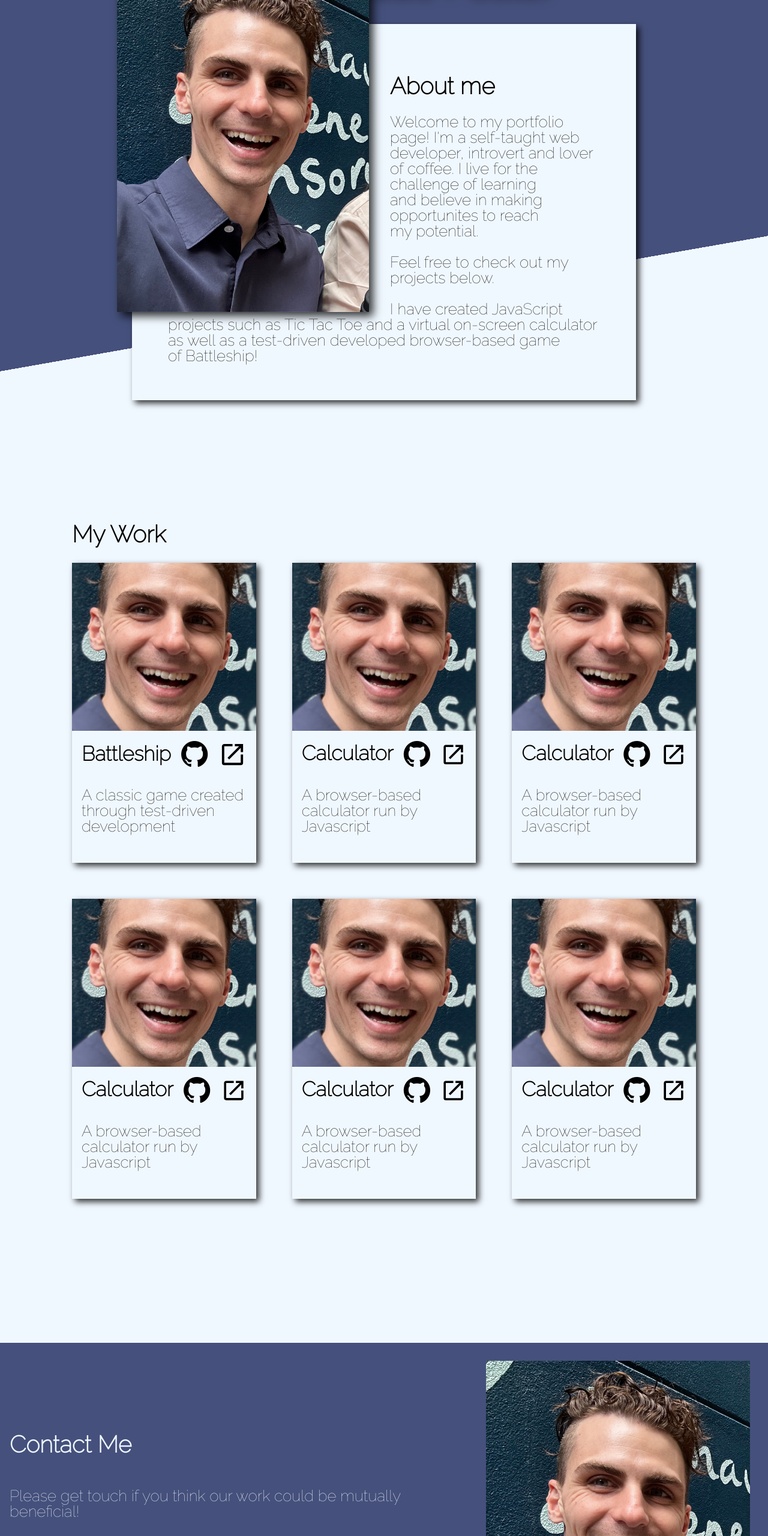
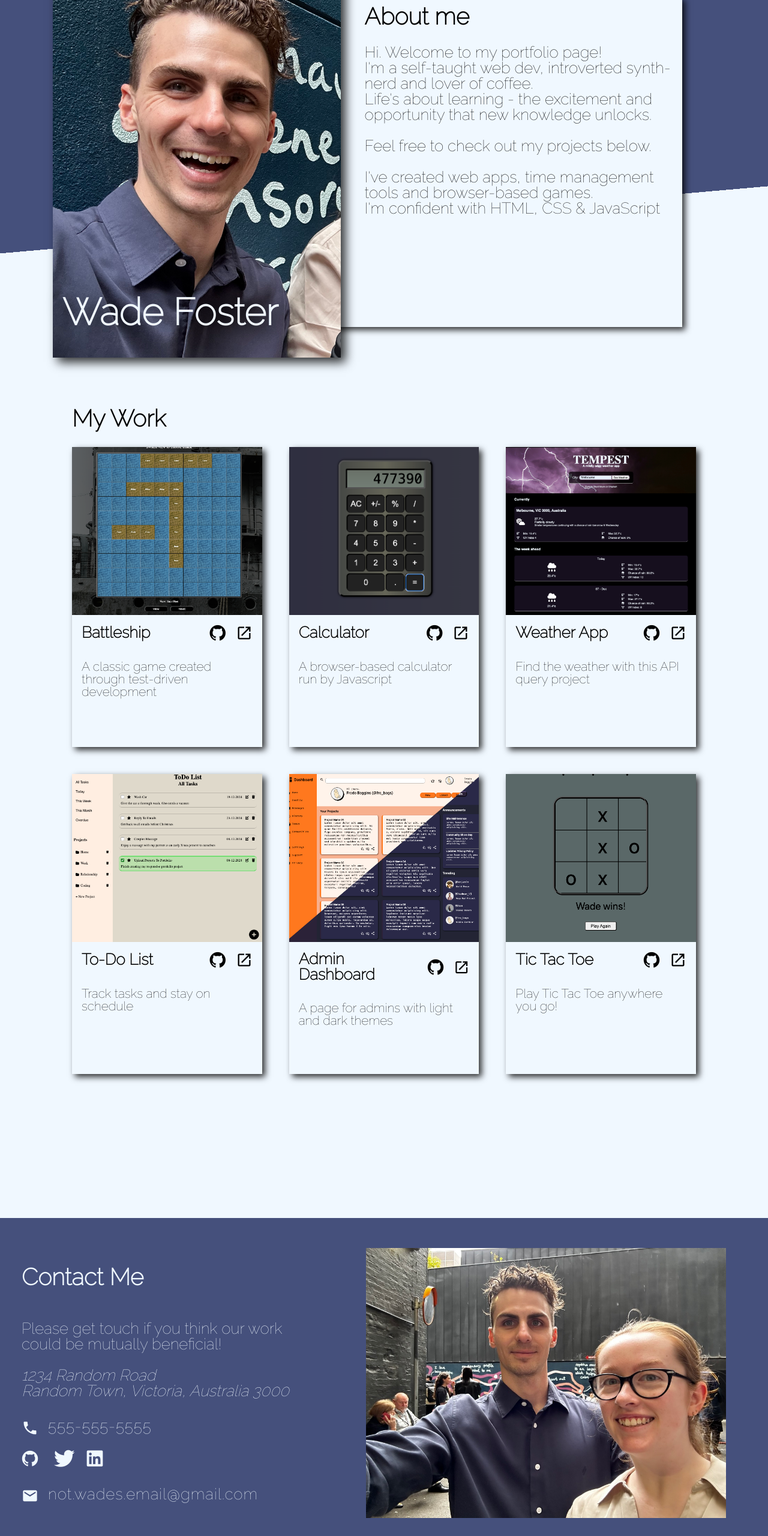
Before and after one commit to wade-levels-up/homepage, a website built with webpack: page src/template.html in a window 1280 px wide. Shown: the part 160-2720 px from the top of the page at 60% size. Built offline with nearby package versions, Linux system fonts and the light colour scheme; a web font is replaced by a local one.

Commit message:
feat(layout): Add responsive desktop layout

```diff
--- a/src/style.css
+++ b/src/style.css
@@ -30,7 +30,7 @@ body {
 }
 
 i {
-  font-size: 1.8rem;
+  font-size: 28px;
 }
 
 /* Main Sections */
@@ -93,6 +93,15 @@ h3 {
   position: relative;
 }
 
+.about-me {
+  padding: 2rem;
+}
+
+.icon-links-about-me {
+  visibility: visible;
+  margin-top: 2rem;
+}
+
 .mainImage img {
   width: 300px;
   box-shadow: var(--shadow);
@@ -104,7 +113,7 @@ footer img {
 
 .projects-grid {
   display: grid;
-  gap: 60px;
+  gap: 45px;
   grid-template-columns: repeat(auto-fit, minmax(250px, 1fr));
   grid-auto-rows: 500px;
 }
@@ -113,6 +122,32 @@ footer img {
   display: flex;
   flex-direction: column;
   box-shadow: var(--shadow);
+  transition: transform 500ms ease;
+}
+
+.projects-grid li:hover {
+  animation-name: wiggle;
+  animation-duration: 0.5s;
+  animation-iteration-count: 1;
+  animation-timing-function: cubic-bezier(0.47, 0, 0.745, 0.715);
+}
+
+@keyframes wiggle {
+  from {
+    transform: rotate(0deg);
+  }
+
+  25% {
+    transform: rotate(-1deg);
+  }
+
+  75% {
+    transform: rotate(1deg);
+  }
+
+  to {
+    transform: rotate(0deg);
+  }
 }
 
 .projects-grid div {
@@ -129,8 +164,9 @@ footer img {
 }
 
 
-svg {
-  width: 2rem;
+svg, i {
+  width: 28px;
+  font-size: 28px;
 }
 
 .projects-grid p {
@@ -159,7 +195,15 @@ svg {
   gap: 1rem;
 }
 
-@media (min-width: 1000px) {
+.contact-svgs {
+  fill: aliceblue;
+  position: relative;
+  top: 8px;
+  margin-right: 16px;
+  display: none;
+}
+
+@media (min-width: 1000px) and (max-width: 1199px) {
 
   :root {
     font-size: 26px;
@@ -181,11 +225,15 @@ svg {
     max-width: fit-content;
     text-align: left;
     margin-top: 60px;
-    width: 840px;
+    width: 880px;
     height: auto;
-    padding: 60px;
+    padding: 30px;
     text-wrap: pretty;
     margin-bottom: 60px;
+  }
+
+  .icon-links-about-me {
+    visibility: hidden;
   }
 
   h1 {
@@ -197,6 +245,10 @@ svg {
 
   h2 {
     text-align: left;
+  }
+
+  h3 {
+    font-size: 1rem;
   }
 
   header img {
@@ -217,6 +269,11 @@ svg {
     margin-top: 0px;
   }
 
+  svg, i {
+    width: 28px;
+    font-size: 28px;
+  }
+
   footer {
     display: flex;
     justify-content: space-between;
@@ -228,3 +285,124 @@ svg {
     padding: 30px;
   }
 }
+
+.contact-svgs {
+  fill: aliceblue;
+  position: relative;
+  top: 8px;
+  margin-right: 16px;
+  display: inline-block;
+}
+
+.projects-grid p {
+  font-size: 0.8rem;
+}
+
+@media (min-width: 1200px) {
+
+  :root {
+    font-size: 26px;
+  }
+
+  header {
+    display: flex;
+    justify-content: center;
+    align-items: center;
+    background: linear-gradient(175deg,var(--main-bg-color1) 70%, aliceblue 70%);
+    padding-left: 0px;
+    padding-right: 0px;
+    padding-top: 140px;
+  }
+
+  .about-me {
+    background-color: aliceblue;
+    box-shadow: var(--shadow);
+    max-width: fit-content;
+    text-align: left;
+    margin-top: 15px;
+    width: 1100px;
+    height: 550px;
+    padding: 15px;
+    text-wrap: pretty;
+    margin-bottom: 15px;
+    position: relative;
+  }
+
+  .icon-links-about-me {
+    visibility: hidden;
+  }
+
+  h1 {
+    position: relative;
+    font-size: 1.5rem;
+    top: -70px;
+    left: 60px;
+    width: 100%;
+  }
+
+  h2 {
+    text-align: left;
+    margin-top: 0px;
+  }
+
+  header img {
+    max-width: 400px;
+  }
+
+  h3 {
+    font-size: 1rem;
+  }
+
+  .projects-grid p {
+    font-size: 0.8rem;
+  }
+
+  .mainImage {
+    width: 400px;
+    height: 100%;
+    float: left;
+    margin-right: 50px;
+    position: relative;
+    top: 70px;
+    left: -30px;
+    transform: scale(160%, 160%);
+  }
+
+  main {
+    padding: 120px;
+    margin-top: 0px;
+  }
+
+  svg, i {
+    width: 28px;
+    font-size: 28px;
+  }
+
+  footer {
+    display: flex;
+    justify-content: space-around;
+    align-items: center;
+  }
+
+  footer img {
+    max-width: 700px;
+    padding: 50px;
+  }
+
+  footer .icon-links {
+    display: flex;
+    justify-content: flex-start;
+  }
+
+  .contact-details {
+    width: 500px;
+  }
+
+  .contact-svgs {
+    fill: aliceblue;
+    position: relative;
+    top: 8px;
+    margin-right: 16px;
+    display: inline-block;
+  }
+}
--- a/src/template.html
+++ b/src/template.html
@@ -17,14 +17,19 @@
           <h1>Wade Foster</h1>
         </div>
         <h2>About me</h2>
-        <p>Welcome to my portfolio page! I'm a self-taught web developer, introvert and lover of coffee. I live for the challenge of learning and believe in making opportunites to reach my potential.<br><br> Feel free to check out my projects below.<br><br> I have created JavaScript projects such as Tic Tac Toe and a virtual on-screen calculator as well as a test-driven developed browser-based game of Battleship!</p>
+        <p>Hi. Welcome to my portfolio page!<br>I'm a self-taught web dev, introverted synth-nerd and lover of coffee.<br>Life's about learning - the excitement and opportunity that new knowledge unlocks.<br><br> Feel free to check out my projects below.<br><br> I've created web apps, time management tools and browser-based games.<br> I'm confident with HTML, CSS & JavaScript</p>
+        <div class="icon-links-about-me">
+          <i class="devicon-github-original black"></i>
+          <i class="devicon-twitter-original black"></i>
+          <i class="devicon-linkedin-plain black"></i>
+        </div>
       </div>
     </header>
     <main>
       <h2>My Work</h2>
       <ul class="projects-grid">
         <li>
-          <img src="../assets/Wade-narrow.jpeg" alt="">
+          <img src="../assets/battleship.png" alt="browser-based game of battleship">
           <div>
             <h3>Battleship</h3><i class="devicon-github-original black"></i><svg xmlns="http://www.w3.org/2000/svg" viewBox="0 0 24 24"><path d="M14,3V5H17.59L7.76,14.83L9.17,16.24L19,6.41V10H21V3M19,19H5V5H12V3H5C3.89,3 3,3.9 3,5V19A2,2 0 0,0 5,21H19A2,2 0 0,0 21,19V12H19V19Z" /></svg>
           </div>
@@ -32,7 +37,7 @@
         </li>
 
         <li>
-          <img src="../assets/Wade-narrow.jpeg" alt="">
+          <img src="../assets/calculator.png" alt="virtual calculator">
           <div>
             <h3>Calculator</h3><i class="devicon-github-original black"></i><svg xmlns="http://www.w3.org/2000/svg" viewBox="0 0 24 24"><path d="M14,3V5H17.59L7.76,14.83L9.17,16.24L19,6.41V10H21V3M19,19H5V5H12V3H5C3.89,3 3,3.9 3,5V19A2,2 0 0,0 5,21H19A2,2 0 0,0 21,19V12H19V19Z" /></svg>
           </div>
@@ -40,35 +45,35 @@
         </li>
 
         <li>
-          <img src="../assets/Wade-narrow.jpeg" alt="">
+          <img src="../assets/weather-app.png" alt="a browser-based weather application">
           <div>
-            <h3>Calculator</h3><i class="devicon-github-original black"></i><svg xmlns="http://www.w3.org/2000/svg" viewBox="0 0 24 24"><path d="M14,3V5H17.59L7.76,14.83L9.17,16.24L19,6.41V10H21V3M19,19H5V5H12V3H5C3.89,3 3,3.9 3,5V19A2,2 0 0,0 5,21H19A2,2 0 0,0 21,19V12H19V19Z" /></svg>
+            <h3>Weather App</h3><i class="devicon-github-original black"></i><svg xmlns="http://www.w3.org/2000/svg" viewBox="0 0 24 24"><path d="M14,3V5H17.59L7.76,14.83L9.17,16.24L19,6.41V10H21V3M19,19H5V5H12V3H5C3.89,3 3,3.9 3,5V19A2,2 0 0,0 5,21H19A2,2 0 0,0 21,19V12H19V19Z" /></svg>
           </div>
-          <p>A browser-based calculator run by Javascript</p>
+          <p>Find the weather with this API query project</p>
         </li>
 
         <li>
-          <img src="../assets/Wade-narrow.jpeg" alt="">
+          <img src="../assets/todoList.png" alt="to-do list as a web application">
           <div>
-            <h3>Calculator</h3><i class="devicon-github-original black"></i><svg xmlns="http://www.w3.org/2000/svg" viewBox="0 0 24 24"><path d="M14,3V5H17.59L7.76,14.83L9.17,16.24L19,6.41V10H21V3M19,19H5V5H12V3H5C3.89,3 3,3.9 3,5V19A2,2 0 0,0 5,21H19A2,2 0 0,0 21,19V12H19V19Z" /></svg>
+            <h3>To-Do List</h3><i class="devicon-github-original black"></i><svg xmlns="http://www.w3.org/2000/svg" viewBox="0 0 24 24"><path d="M14,3V5H17.59L7.76,14.83L9.17,16.24L19,6.41V10H21V3M19,19H5V5H12V3H5C3.89,3 3,3.9 3,5V19A2,2 0 0,0 5,21H19A2,2 0 0,0 21,19V12H19V19Z" /></svg>
           </div>
-          <p>A browser-based calculator run by Javascript</p>
+          <p>Track tasks and stay on schedule</p>
         </li>
 
         <li>
-          <img src="../assets/Wade-narrow.jpeg" alt="">
+          <img src="../assets/admin-dashboard2.png" alt="stylish admin dashboard web app with light and dark themes">
           <div>
-            <h3>Calculator</h3><i class="devicon-github-original black"></i><svg xmlns="http://www.w3.org/2000/svg" viewBox="0 0 24 24"><path d="M14,3V5H17.59L7.76,14.83L9.17,16.24L19,6.41V10H21V3M19,19H5V5H12V3H5C3.89,3 3,3.9 3,5V19A2,2 0 0,0 5,21H19A2,2 0 0,0 21,19V12H19V19Z" /></svg>
+            <h3>Admin Dashboard</h3><i class="devicon-github-original black"></i><svg xmlns="http://www.w3.org/2000/svg" viewBox="0 0 24 24"><path d="M14,3V5H17.59L7.76,14.83L9.17,16.24L19,6.41V10H21V3M19,19H5V5H12V3H5C3.89,3 3,3.9 3,5V19A2,2 0 0,0 5,21H19A2,2 0 0,0 21,19V12H19V19Z" /></svg>
           </div>
-          <p>A browser-based calculator run by Javascript</p>
+          <p>A page for admins with light and dark themes</p>
         </li>
 
         <li>
-          <img src="../assets/Wade-narrow.jpeg" alt="">
+          <img src="../assets/tictactoe.png" alt="a game of tic tac toe being played in the browser">
           <div>
-            <h3>Calculator</h3><i class="devicon-github-original black"></i><svg xmlns="http://www.w3.org/2000/svg" viewBox="0 0 24 24"><path d="M14,3V5H17.59L7.76,14.83L9.17,16.24L19,6.41V10H21V3M19,19H5V5H12V3H5C3.89,3 3,3.9 3,5V19A2,2 0 0,0 5,21H19A2,2 0 0,0 21,19V12H19V19Z" /></svg>
+            <h3>Tic Tac Toe</h3><i class="devicon-github-original black"></i><svg xmlns="http://www.w3.org/2000/svg" viewBox="0 0 24 24"><path d="M14,3V5H17.59L7.76,14.83L9.17,16.24L19,6.41V10H21V3M19,19H5V5H12V3H5C3.89,3 3,3.9 3,5V19A2,2 0 0,0 5,21H19A2,2 0 0,0 21,19V12H19V19Z" /></svg>
           </div>
-          <p>A browser-based calculator run by Javascript</p>
+          <p>Play Tic Tac Toe anywhere you go!</p>
         </li>
       </ul>
     </main>
@@ -79,15 +84,18 @@
         <address>1234 Random Road <br>
           Random Town, Victoria, Australia 3000
         </address>
-        <a href="tel:5555555555">555-555-5555</a>
+        <a href="tel:5555555555"><svg class="contact-svgs" xmlns="http://www.w3.org/2000/svg" viewBox="0 0 24 24"><path d="M6.62,10.79C8.06,13.62 10.38,15.94 13.21,17.38L15.41,15.18C15.69,14.9 16.08,14.82 16.43,14.93C17.55,15.3 18.75,15.5 20,15.5A1,1 0 0,1 21,16.5V20A1,1 0 0,1 20,21A17,17 0 0,1 3,4A1,1 0 0,1 4,3H7.5A1,1 0 0,1 8.5,4C8.5,5.25 8.7,6.45 9.07,7.57C9.18,7.92 9.1,8.31 8.82,8.59L6.62,10.79Z" /></svg>555-555-5555</a>
         <div class="icon-links">
           <i class="devicon-github-original black"></i>
           <i class="devicon-twitter-original black"></i>
           <i class="devicon-linkedin-plain black"></i>
         </div>
-        <a href= "mailto:not.wades.email@gmail.com">not.wades.email@gmail.com</a>
+        <a href= "mailto:not.wades.email@gmail.com"><svg class="contact-svgs" xmlns="http://www.w3.org/2000/svg" viewBox="0 0 24 24"><path d="M20,8L12,13L4,8V6L12,11L20,6M20,4H4C2.89,4 2,4.89 2,6V18A2,2 0 0,0 4,20H20A2,2 0 0,0 22,18V6C22,4.89 21.1,4 20,4Z" /></svg>not.wades.email@gmail.com</a>
       </div>
-      <img src="../assets/Wade-norm.jpeg" alt="Wade Foster smiling">
+      <picture>
+        <source media="(min-width: 1200px)" srcset="../assets/wide.jpeg" />
+        <img src="../assets/Wade-norm.jpeg" alt="Wade in ink coloured shirt">
+      </picture>
     </footer>
   </body>
 </html>
```
Also changed, not shown: assets/admin-dashboard.png (added), assets/admin-dashboard2.png (added), assets/battleship.png (added), assets/calculator.png (added), assets/tictactoe.png (added), assets/todoList.png (added), assets/weather-app.png (added), assets/wide.jpeg (added).
